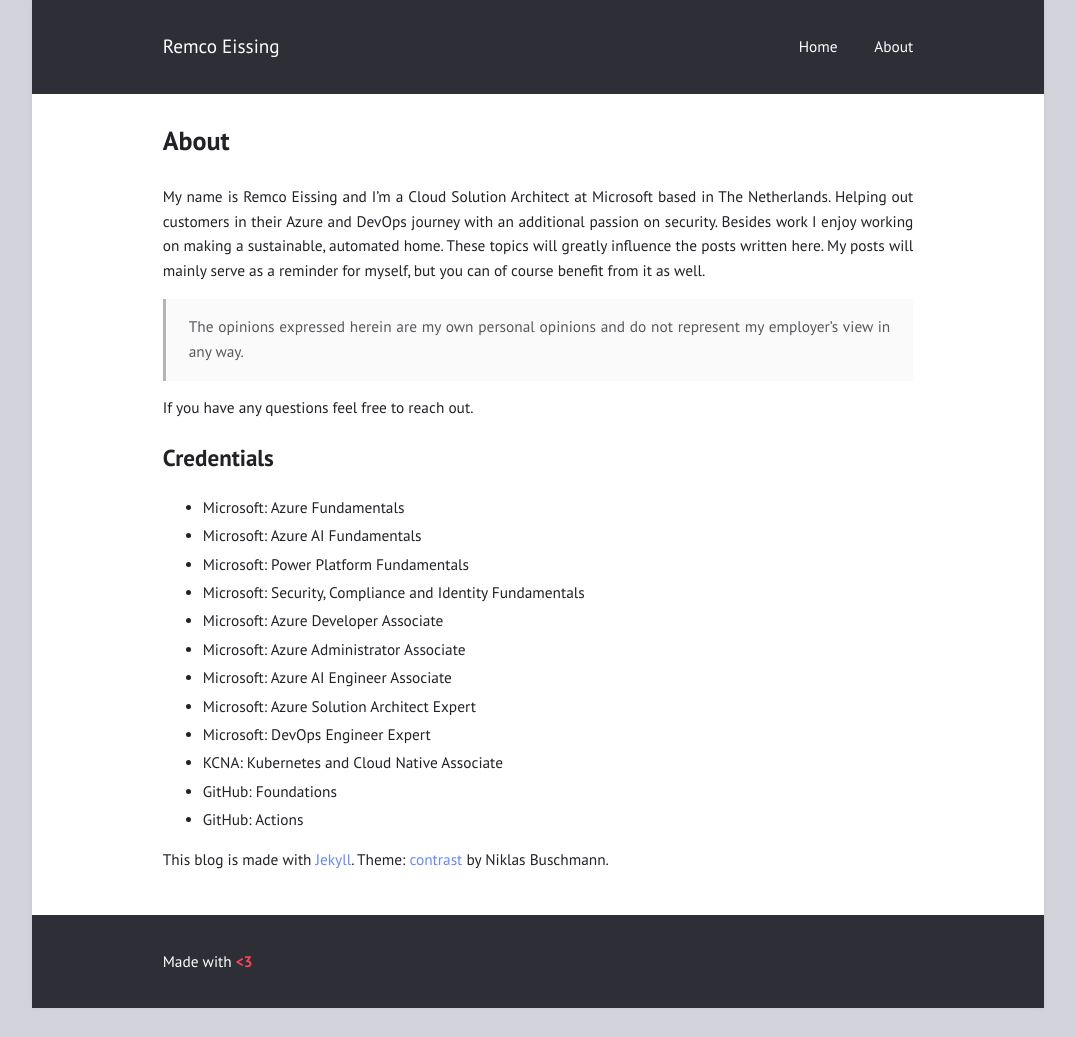
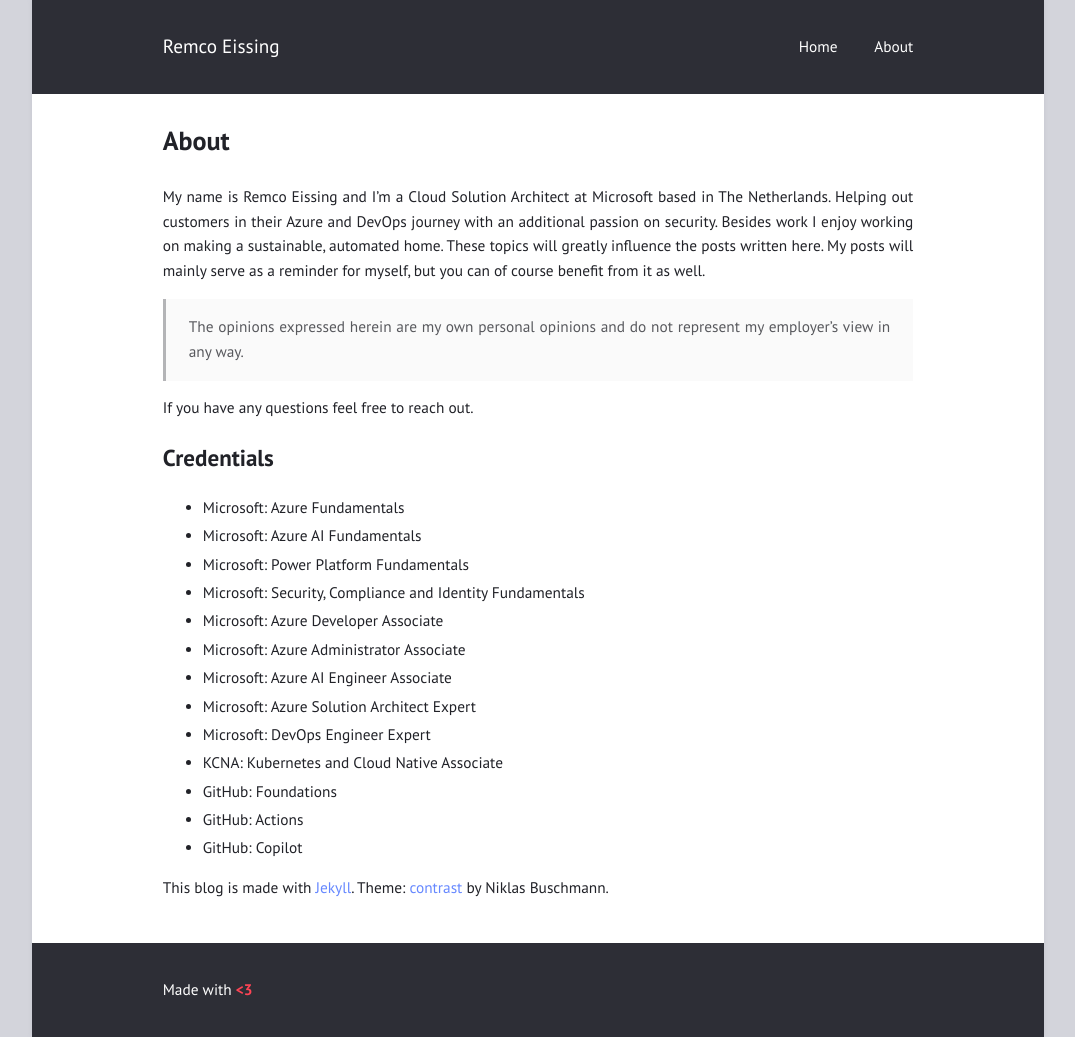
Before and after one commit to remcoeissing/blog, a Jekyll site: the page built from about.md, in a window 1280 px wide. Shown: the whole page, without its empty margins (102-1177 px from the left). Built offline with Jekyll 4.4.1, drawn with Linux system fonts in a browser that asks for light colours; before the commit the page ends 1008 px from its top, so only the background shows below that.

Commit message:
Update About page to include GitHub Copilot certification

```diff
--- a/about.md
+++ b/about.md
@@ -23,5 +23,6 @@ If you have any questions feel free to reach out.
 - KCNA: Kubernetes and Cloud Native Associate
 - GitHub: Foundations
 - GitHub: Actions
+- GitHub: Copilot
 
 This blog is made with <a href="http://jekyllrb.com/">Jekyll</a>. Theme: <a href="https://github.com/niklasbushmann/contrast">contrast</a> by Niklas Buschmann.
```
